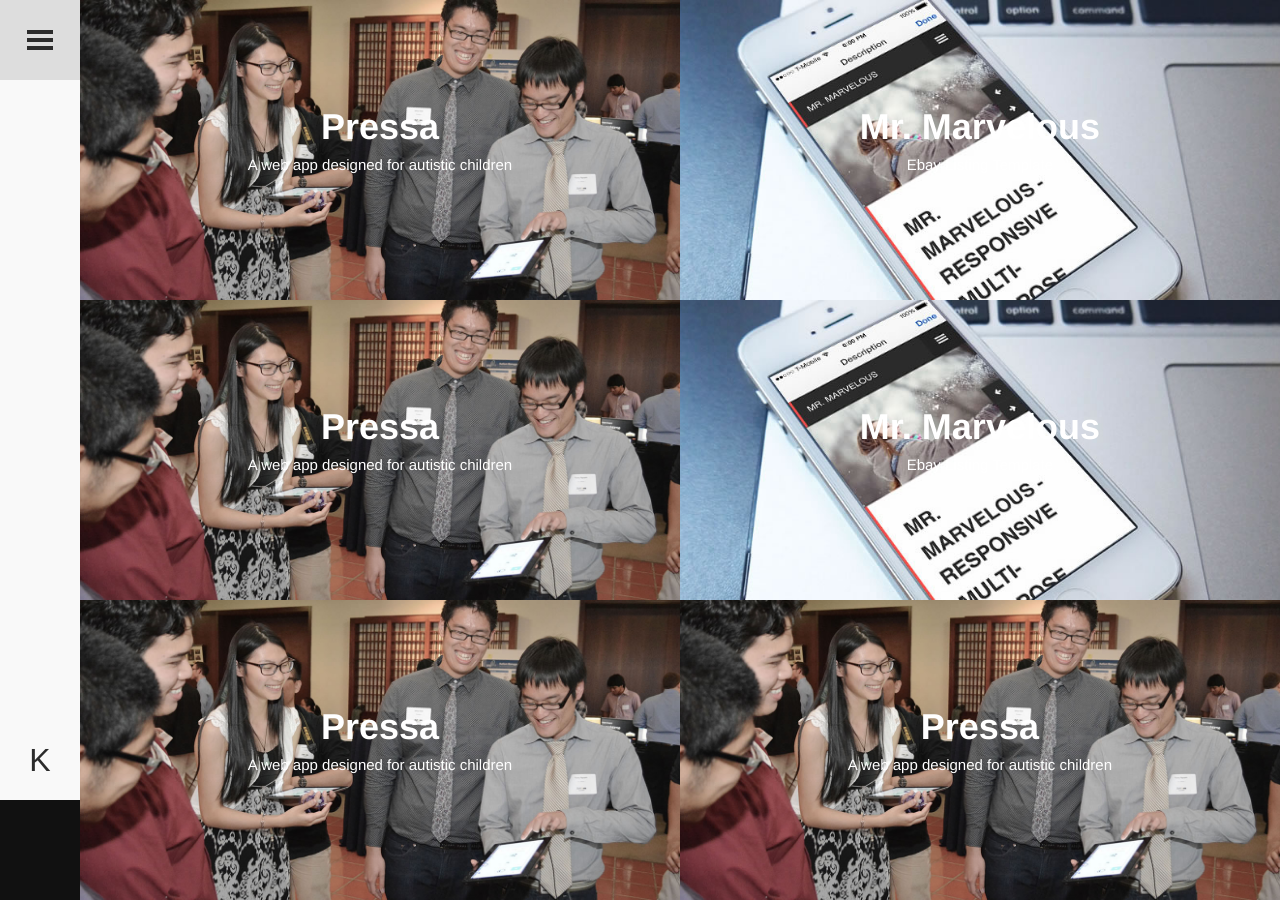
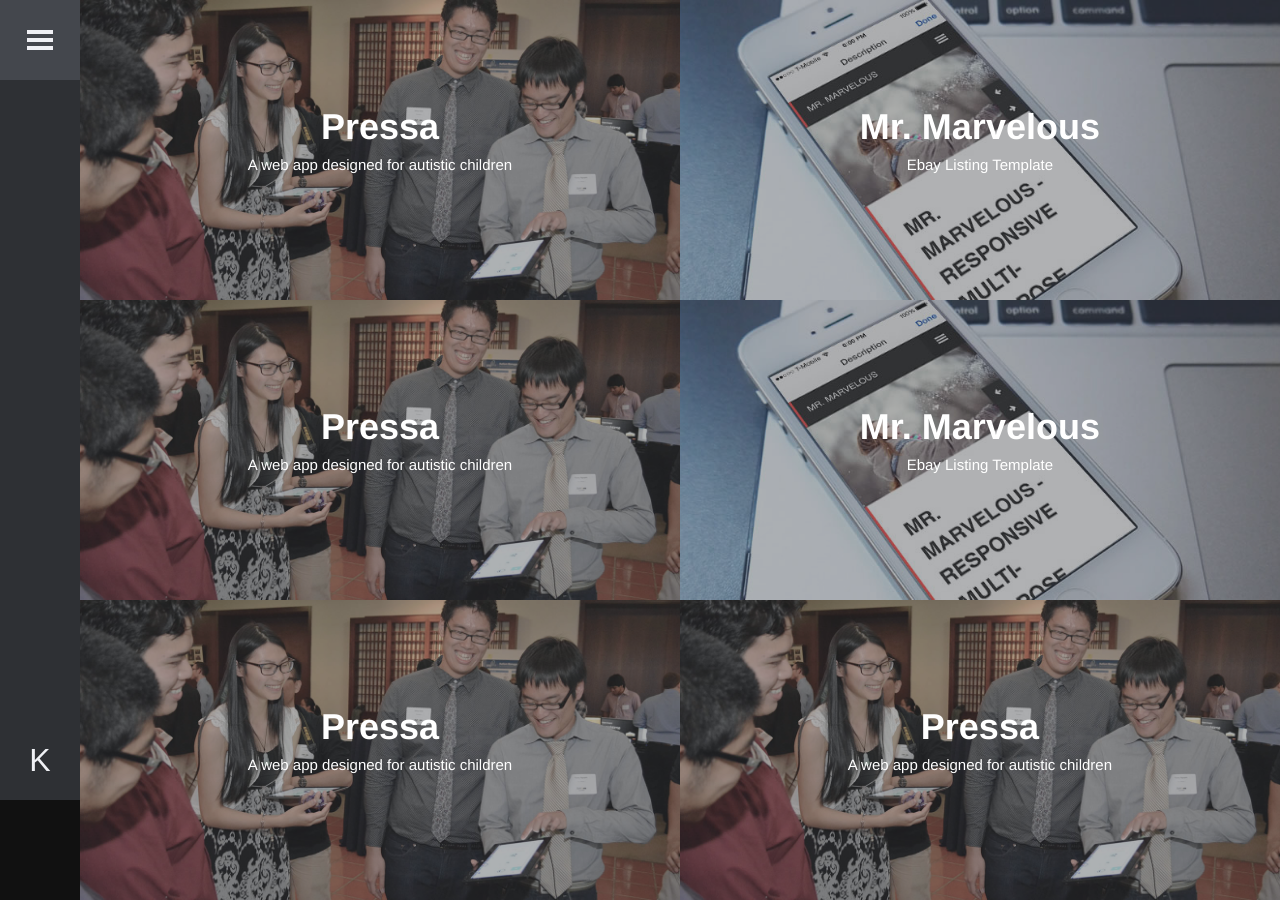
Before and after one commit to nttrung91/kubiwork, a website: page index.html in a window 1280 px wide. Drawn offline with nearby package versions, Linux system fonts and the light colour scheme; files that its build step writes are made by us from their sources.

Commit message:
Changed Visual Appearance of all pages

```diff
--- a/css/libs/_variables.scss
+++ b/css/libs/_variables.scss
@@ -14,14 +14,14 @@
 */
 
 /* Colors */
-$white: #FEFEFE;
+$white: #F0F1F5;
 
-$black: #2B2B2B;
-$grey: #666;
+$black: #3A3D42;
+$grey: #81858F;
 $lightGrey: #999;
 $spaceGrey: #272E38;
 
-$blue: #5290D2;
+$blue: #6FB7F3;
 $lightBlue: #8ebaf4;
 
 $green: #6DF465;
@@ -155,23 +155,28 @@
 
 // Global Color
 $theme-color: $blue;
-$nav-bar-content-color: $black;
+$nav-bar-content-color: $white;
 
 // nav-bar
-$nav-bar-height: 55px;
-$nav-bar-width: 80px;
-$nav-bar-bgColor: white;
+$nav-bar-height: 55px; // small screen
+$nav-bar-width: 80px; // larger screen
+// $nav-bar-bgColor: #2C9FC8; // small screen
+// $nav-bar-bgColor: #6FB7F3; // small screen
+$nav-bar-bgColor: darken($black,5%);
+$nav-bar-bgColor-2: #333;
+
 
 // menu-link
-$menu-link-size: $nav-bar-height;
-$menu-link-size2: $nav-bar-width;
-$menu-link-active-color: #555;
-$menu-link-active-color-2: $darkOrange;
-$menu-link-hover-color: #ddd;
+$menu-link-size: $nav-bar-height; // small screen
+$menu-link-size2: $nav-bar-width; // big screen
+
+$menu-link-active-color: $white; // small screen
+$menu-link-active-color-2: $white;
+$menu-link-hover-color: lighten($black,4%);
 
 // hamburger
 $hamburger-color: $nav-bar-content-color;
-$hamburger-active-color: white;
+$hamburger-active-color: $black;
 $hamburger-active-color-2: $darkOrange;
 
 // badge
--- a/css/libs/components/curtain/_curtain.scss
+++ b/css/libs/components/curtain/_curtain.scss
@@ -12,6 +12,7 @@
 
 .curtain{
   &:before{
+    display: block;
     content: "";
 
     position: absolute; /* [1] */
--- a/css/libs/components/curtain/_curtainSkin.scss
+++ b/css/libs/components/curtain/_curtainSkin.scss
@@ -25,6 +25,20 @@
 .curtain--black{
   &:before{
     background: $black;
+    opacity: 0.4;
+  }
+}
+
+// .curtain--glass{
+//     -webkit-filter: url('#blur');
+//       filter: url('#blur');
+//       -webkit-filter: blur(5px);
+//       filter: blur(5px);
+// }
+
+.curtain--superBlack{
+  &:before{
+    background: #111;
     opacity: 0.7;
   }
 }
--- a/css/libs/ui/_nav-bar.scss
+++ b/css/libs/ui/_nav-bar.scss
@@ -22,7 +22,7 @@
 
   z-index: 101; /* [3] */
 
-  opacity: 0.94; /* [4] */
+  opacity: 0.96; /* [4] */
 
   transition: background 200ms linear;
 
@@ -34,8 +34,6 @@
     width: $nav-bar-width; /* [~~1] */
 
     opacity: 1;
-
-    background: #f9f9f9;
   }
 }
 
--- a/css/libs/ui/_nav-menu.scss
+++ b/css/libs/ui/_nav-menu.scss
@@ -64,7 +64,7 @@
   max-height: 100%; /* [7] */
   opacity: 1; /* [6] */
   width: 100%;
-  background: #343434;
+  background: $black;
 
   overflow: scroll; /* [8] */
 
--- a/css/libs/ui/_nav-skin.scss
+++ b/css/libs/ui/_nav-skin.scss
@@ -47,19 +47,19 @@
       .primary{
         display: block; /* [3] */
         font-size: 36px;
-        color: #bbb;
+        color: #CED1D9;
 
         transition: color 200ms linear;
 
         @include bp(teen-bear){
-          font-size: 50px;
+          font-size: 56px;
         }
       }
 
       .secondary{
         display: block; /* [3] */
         font-size: 11px;
-        color: #666;
+        color: #81858F;
         text-transform: uppercase;
 
         @include bp(teen-bear){
--- a/css/libs/ui/_project-showcase.scss
+++ b/css/libs/ui/_project-showcase.scss
@@ -40,6 +40,8 @@
     transition: transform 200ms cubic-bezier(.58,-1,.54,2); /* [8] */
 
     transform: translate3d(0,0,0);
+
+    overflow: hidden;
 
     > .logo{ // The texts on top of the link
       display: block;
@@ -96,7 +98,7 @@
 
     /* HOVER ON LINK */
     &:hover{
-      transform: scale(0.92); /* [10] */
+      transform: scale(0.95); /* [10] */
 
       @include bp(mama-bear){
         transform: scale(0.95);
--- a/css/libs/ui/_project-single.scss
+++ b/css/libs/ui/_project-single.scss
@@ -25,7 +25,7 @@
   }
 
   .project__skills{
-    color: white;
+    color: $white;
     position: absolute;
     width: 100%;
 
@@ -59,6 +59,10 @@
         font-size: 17px;
       }
 
+      @include bp(teen-bear){
+        font-size: 20px;
+      }
+
       &:before{
         content:"/";
         padding: 0 14px;
@@ -69,6 +73,10 @@
 
         @include bp(teen-bear){
           padding: 0 35px;
+        }
+
+        @include bp(mama-bear){
+          padding: 0 45px;
         }
       }
     }
--- a/css/libs/ui/_text-content.scss
+++ b/css/libs/ui/_text-content.scss
@@ -1,17 +1,38 @@
 .text-content{
   text-align: center;
 
+  @include bp(baby-bear){
+    width: 600px;
+  }
+
   @include bp(mama-bear){
-    width: 700px;
+    width: 900px;
   }
 
   h2{
     font-size: 28px;
+    color: #3A3D42;
+
+    @include bp(teen-bear){
+      font-size: 40px;
+    }
+
+    @include bp(mama-bear){
+      font-size: 50px;
+    }
   }
 
   p{
     line-height: 1.9;
-    color: #666;
+    color: #81858F;
     font-size: 16px;
+
+    @include bp(teen-bear){
+      font-size: 17px;
+    }
+
+    @include bp(mama-bear){
+      font-size: 20px;
+    }
   }
 }
--- a/css/libs/ui/_typography.scss
+++ b/css/libs/ui/_typography.scss
@@ -10,10 +10,14 @@
   @include bp(teen-bear){
     font-size: 70px;
   }
+
+  @include bp(mama-bear){
+    font-size: 120px;
+  }
  }
 
  .text--paragraph-skin-1{
-  color: white;
+  color: $white;
 
   @include bp(baby-bear){
     font-size: 18px;
@@ -21,6 +25,10 @@
 
   @include bp(teen-bear){
     font-size: 20px;
+  }
+
+  @include bp(mama-bear){
+    font-size: 30px;
   }
  }
 
--- a/index.html
+++ b/index.html
@@ -112,7 +112,7 @@
           <article class="project--showcase layout--default from100to50">
 
             <!-- @3 Link Wrap -->
-            <a href="/project/pressa.html" class="kb-project-pressa curtain curtain--dark full-block image--cover">
+            <a href="/project/pressa.html" class="kb-project-pressa curtain curtain--dark curtain--black full-block image--cover">
 
               <span class="logo">
                 <span class="title">Pressa</span>
@@ -126,7 +126,7 @@
 
           <article class="project--showcase layout--default from100to50">
 
-            <a href="#" class="kb-project-mrmarvelous curtain curtain--dark full-block image--cover">
+            <a href="#" class="kb-project-mrmarvelous curtain curtain--dark curtain--black full-block image--cover">
 
               <span class="logo">
                 <span class="title">Mr. Marvelous</span>
@@ -139,7 +139,7 @@
 
           <article class="project--showcase layout--default from100to50">
 
-            <a href="#" class="kb-project-pressa curtain curtain--dark full-block image--cover">
+            <a href="#" class="kb-project-pressa curtain curtain--dark full-block curtain--black image--cover">
 
               <span class="logo">
                 <span class="title">Pressa</span>
@@ -153,7 +153,7 @@
 
           <article class="project--showcase layout--default from100to50">
 
-            <a href="#" class="kb-project-mrmarvelous curtain curtain--dark full-block image--cover">
+            <a href="#" class="kb-project-mrmarvelous curtain curtain--dark full-block curtain--black image--cover">
 
               <span class="logo">
                 <span class="title">Mr. Marvelous</span>
@@ -167,7 +167,7 @@
 
           <article class="project--showcase layout--default from100to50">
 
-            <a href="#" class="kb-project-pressa curtain curtain--dark full-block image--cover">
+            <a href="#" class="kb-project-pressa curtain curtain--dark full-block curtain--black image--cover">
 
               <span class="logo">
                 <span class="title textShadow">Pressa</span>
@@ -180,7 +180,7 @@
 
           <article class="project--showcase layout--default from100to50">
 
-            <a href="#" class="kb-project-pressa curtain curtain--dark full-block image--cover">
+            <a href="#" class="kb-project-pressa curtain curtain--dark full-block curtain--black image--cover">
 
               <span class="logo">
                 <span class="title textShadow">Pressa</span>
--- a/js/global.js
+++ b/js/global.js
@@ -22,7 +22,7 @@
 
 });
 
-
+if(window.location.pathname.indexOf("project") > -1){
   $(window).scroll(function() {
     var windowHeight = $(window).height();
     var bodyOffSet = window.pageYOffset;
@@ -34,3 +34,4 @@
       $(".nav-bar").removeClass("newColor");
 
   });
+}
```
Also changed, not shown: project/pressa.html (+10 -2 lines), css/build/global.css, css/build/minified/global.css, css/build/prefixed/global.css, js/build/production.js, js/build/production.min.js. Lines whose indentation alone changed are shown as unchanged.
